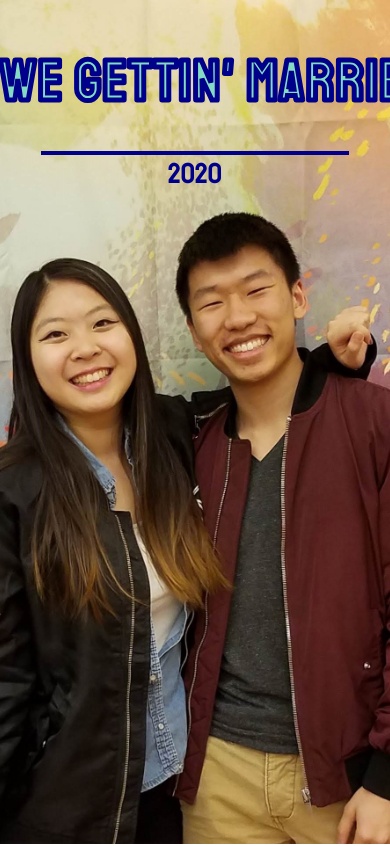
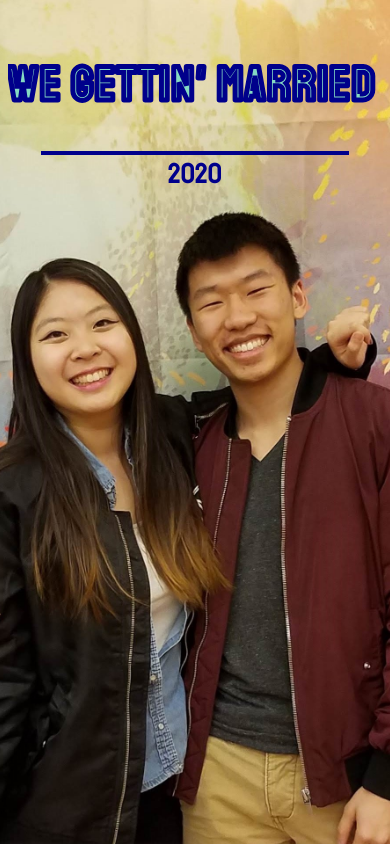
Before and after one commit to mlee138/WeddingSite, a React (Create React App) app: page / in a window 390 px wide. Shown: the top 846 px of the page. Built offline with nearby package versions, Linux system fonts and the light colour scheme.

Commit message:
tweaked navbar AGAIN

```diff
--- a/src/stylesheets/App.css
+++ b/src/stylesheets/App.css
@@ -150,8 +150,8 @@ footer {
 
 @media screen and (max-width: 800px) {
   .App header svg {
-    font-size: 3em;
-    width: 435px;
+    font-size: 2.5em;
+    width: 375px;
   }
   main {
     padding: 50px 5%;
--- a/src/stylesheets/App.scss
+++ b/src/stylesheets/App.scss
@@ -107,7 +107,7 @@ footer {
 }
 
 @media screen and (max-width: 800px){
-    .App header svg { font-size: 3em; width: 435px;}
+    .App header svg { font-size: 2.5em; width: 375px;}
     main { padding: 50px 5%; }
     nav ul li a{ padding: 0; font-size: 1em}
 }
```
Also changed, not shown: 1 other file (tests, documents, lock files or other folders).
